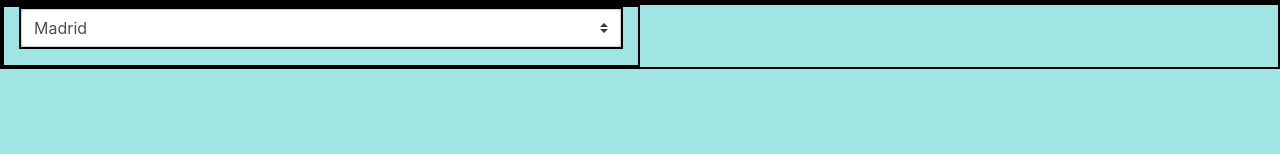
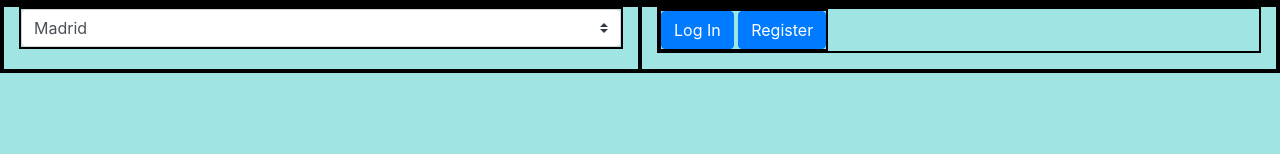
Before and after one commit to sandruskyi/Weather-APP, a PHP site: page / in a window 1280 px wide. Shown: the part 146-300 px from the top of the page. Run offline with PHP 8.4, Linux system fonts and the light colour scheme; data comes from the database, SQL or seed files in the repository; some libraries are stand-ins or nearby versions.

Commit message:
Add files via upload

```diff
--- a/Sprint 5/index.php
+++ b/Sprint 5/index.php
@@ -119,6 +119,14 @@
             </select>
           </div>
         </div>
+        <div class="col-xs-6 col-md-6 col-lg-6">
+          <div class="input-group mb-3">
+            <div id="user">
+              <button class="btn btn-primary" type="button" id="logIn">Log In</button>
+              <button class="btn btn-primary" type="button" id="register">Register</button>
+            </div>
+          </div>
+        </div>
       </div>
       <br>
     </section>
--- a/Sprint 5/js/sprint5.js
+++ b/Sprint 5/js/sprint5.js
@@ -191,3 +191,13 @@
         controlador();
     });
 };
+$("#logIn").click(function(){
+    $("#user button").hide();
+    $("#user").prepend("<tr><td><input type='text' name='email' class='form-control' id='email' placeholder='Email' required></td></tr>");
+    $("#user").append("<td><input type='password' name='pass' class='form-control' id='pass' placeholder='Password' required></td>");
+    $("#user").append("<td><button class='btn btn-primary' type='button' name='submit' class='form-control' id='submit'>Entra</button></td>");
+
+});
+$("#register").click(function(){
+
+});
```
